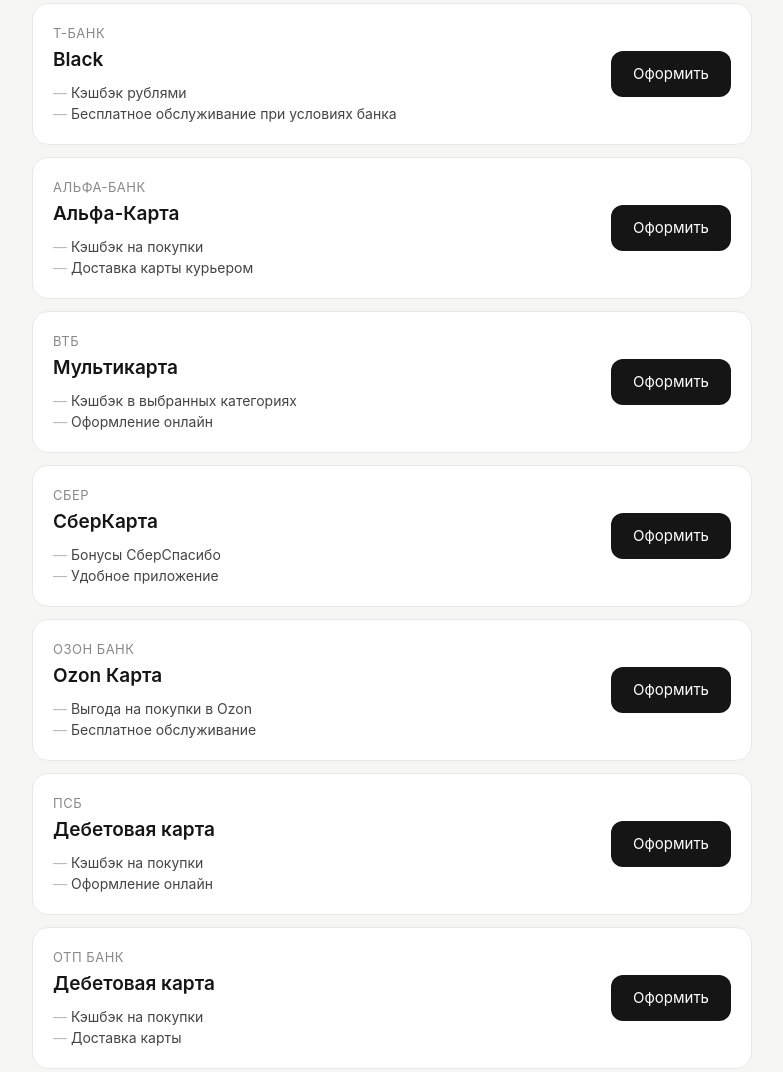
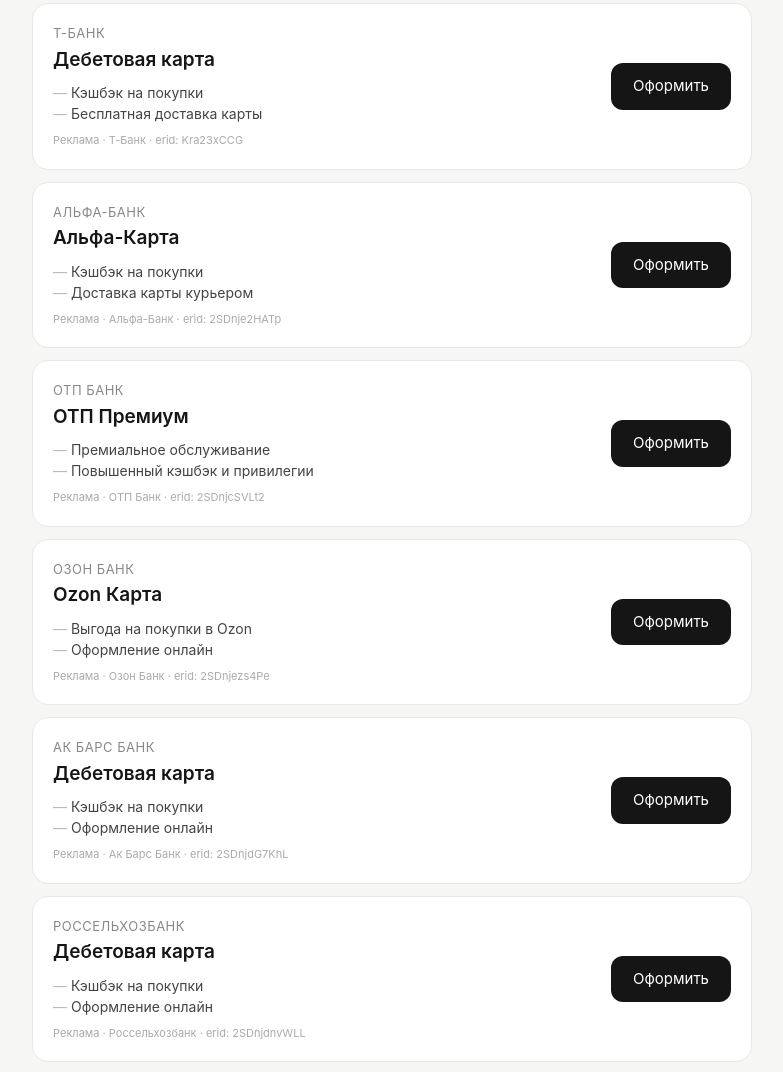
Before and after one commit to ouougcgc-design/vybor-karty, a plain HTML site: page index.html in a window 1280 px wide. Shown: the part 200-1272 px from the top of the page, without its empty margins (248-1031 px from the left). Drawn offline with Linux system fonts and the light colour scheme.

Commit message:
Add files via upload

```diff
--- a/index.html
+++ b/index.html
@@ -20,6 +20,7 @@ h1{font-size:32px;letter-spacing:-.5px}
 .name{font-size:19px;font-weight:600;margin:2px 0 8px}
 .perks{list-style:none;color:#444;font-size:14px}
 .perks li:before{content:"— ";color:#bbb}
+.erid{font-size:11px;color:#aaa;margin-top:8px}
 .btn{background:#151515;color:#fff;text-decoration:none;padding:12px 22px;border-radius:12px;font-size:15px;white-space:nowrap}
 .btn:hover{background:#333}
 .help{margin-top:36px;background:#151515;color:#fff;border-radius:20px;padding:28px;text-align:center}
@@ -61,21 +62,25 @@ var TG = "Edgar316";
 //    perks — короткие плюсы. Проверьте их по условиям оффера!
 var CARDS = {
   debit: [
-    {bank:"Т-Банк", name:"Black", perks:["Кэшбэк рублями","Бесплатное обслуживание при условиях банка"], link:"ССЫЛКА_1"},
-    {bank:"Альфа-Банк", name:"Альфа-Карта", perks:["Кэшбэк на покупки","Доставка карты курьером"], link:"ССЫЛКА_2"},
-    {bank:"ВТБ", name:"Мультикарта", perks:["Кэшбэк в выбранных категориях","Оформление онлайн"], link:"ССЫЛКА_3"},
-    {bank:"Сбер", name:"СберКарта", perks:["Бонусы СберСпасибо","Удобное приложение"], link:"ССЫЛКА_4"},
-    {bank:"Озон Банк", name:"Ozon Карта", perks:["Выгода на покупки в Ozon","Бесплатное обслуживание"], link:"ССЫЛКА_5"},
-    {bank:"ПСБ", name:"Дебетовая карта", perks:["Кэшбэк на покупки","Оформление онлайн"], link:"ССЫЛКА_9"},
-    {bank:"ОТП Банк", name:"Дебетовая карта", perks:["Кэшбэк на покупки","Доставка карты"], link:"ССЫЛКА_10"},
-    {bank:"ОТП Банк", name:"ОТП Премиум", perks:["Премиальное обслуживание","Повышенный кэшбэк и привилегии"], link:"ССЫЛКА_11"},
-    {bank:"Ак Барс Банк", name:"Дебетовая карта", perks:["Кэшбэк на покупки","Оформление онлайн"], link:"ССЫЛКА_12"},
-    {bank:"УБРиР", name:"Дебетовая карта", perks:["Кэшбэк на покупки","Бесплатное обслуживание при условиях банка"], link:"ССЫЛКА_13"}
+    {bank:"Т-Банк", name:"Дебетовая карта", perks:["Кэшбэк на покупки","Бесплатная доставка карты"], link:"https://trk.ppdu.ru/click/hRxt5cGF?erid=Kra23xCCG"},
+    {bank:"Альфа-Банк", name:"Альфа-Карта", perks:["Кэшбэк на покупки","Доставка карты курьером"], link:"https://trk.ppdu.ru/click/tGYu6cmo?erid=2SDnje2HATp"},
+    {bank:"ОТП Банк", name:"ОТП Премиум", perks:["Премиальное обслуживание","Повышенный кэшбэк и привилегии"], link:"https://trk.ppdu.ru/click/py68D9Tf?erid=2SDnjcSVLt2"},
+    {bank:"Озон Банк", name:"Ozon Карта", perks:["Выгода на покупки в Ozon","Оформление онлайн"], link:"https://trk.ppdu.ru/click/5CciS6FB?erid=2SDnjezs4Pe"},
+    {bank:"Ак Барс Банк", name:"Дебетовая карта", perks:["Кэшбэк на покупки","Оформление онлайн"], link:"https://trk.ppdu.ru/click/b2AuUHvv?erid=2SDnjdG7KhL"},
+    {bank:"Россельхозбанк", name:"Дебетовая карта", perks:["Кэшбэк на покупки","Оформление онлайн"], link:"https://trk.ppdu.ru/click/pNHhM648?erid=2SDnjdnvWLL"}
   ],
   credit: [
-    {bank:"Альфа-Банк", name:"Кредитная карта", perks:["Беспроцентный период","Решение онлайн"], link:"ССЫЛКА_6"},
-    {bank:"Т-Банк", name:"Платинум", perks:["Беспроцентный период","Доставка карты"], link:"ССЫЛКА_7"},
-    {bank:"ВТБ", name:"Кредитная карта", perks:["Беспроцентный период","Кэшбэк"], link:"ССЫЛКА_8"}
+    {bank:"ОТП Банк", name:"Кредитная карта «Далее»", perks:["Беспроцентный период","Решение онлайн"], link:"https://trk.ppdu.ru/click/DrXxNyBI?erid=2SDnjeiRuUn"},
+    {bank:"Яндекс", name:"Яндекс Сплит", perks:["Оплата покупок частями","Оформление онлайн"], link:"https://trk.ppdu.ru/click/pf78llXM?erid=2SDnjdJuo9L"},
+    {bank:"Ренессанс Банк", name:"Кредитная карта", perks:["Беспроцентный период","Решение онлайн"], link:"https://trk.ppdu.ru/click/iX01g2Ak?erid=2SDnjdFo9iJ"},
+    {bank:"Т-Банк", name:"Кредитная карта", perks:["Беспроцентный период","Бесплатная доставка карты"], link:"https://trk.ppdu.ru/click/9erxxcm3?erid=2SDnjc3BPsH"},
+    {bank:"ВТБ", name:"Кредитная карта", perks:["Беспроцентный период","Оформление онлайн"], link:"https://trk.ppdu.ru/click/bjrUAkI1?erid=2SDnjeGCc2T"},
+    {bank:"Уралсиб", name:"Кредитная карта", perks:["Беспроцентный период","Решение онлайн"], link:"https://trk.ppdu.ru/click/IitByMAs?erid=2SDnjbpvGx2"},
+    {bank:"ОТП Банк", name:"Кредитная карта", perks:["Беспроцентный период","Решение онлайн"], link:"https://trk.ppdu.ru/click/rPeCFJvU?erid=2SDnjee1d3Q"},
+    {bank:"Банк Зенит", name:"Кредитная карта", perks:["Беспроцентный период","Оформление онлайн"], link:"https://trk.ppdu.ru/click/ROuJe7Sd?erid=2SDnjdGKRVJ"},
+    {bank:"МТС Банк", name:"Кредитная карта", perks:["Беспроцентный период","Оформление онлайн"], link:"https://trk.ppdu.ru/click/mXgwdVch?erid=2SDnjco6Mtf"},
+    {bank:"Озон Банк", name:"Кредитная карта", perks:["Беспроцентный период","Выгода на покупки в Ozon"], link:"https://trk.ppdu.ru/click/zXYDmVdh?erid=2SDnjcGXYYi"},
+    {bank:"Ак Барс Банк", name:"Кредитная карта", perks:["Беспроцентный период","Решение онлайн"], link:"https://trk.ppdu.ru/click/Sgt2c8Kr?erid=2SDnjbrXxdX"}
   ]
 };
 
@@ -87,7 +92,7 @@ function show(t){
     var href=c.link.indexOf("http")===0?c.link:"https://t.me/"+TG;
     return '<div class="card"><div><div class="bank">'+c.bank+'</div><div class="name">'+c.name+
     '</div><ul class="perks">'+c.perks.map(function(p){return"<li>"+p+"</li>"}).join("")+
-    '</ul></div><a class="btn" href="'+href+'" target="_blank" rel="noopener sponsored">Оформить</a></div>';
+    '</ul>'+(c.link.indexOf("erid=")>0?'<div class="erid">Реклама · '+c.bank+' · erid: '+c.link.split("erid=")[1]+'</div>':'')+'</div><a class="btn" href="'+href+'" target="_blank" rel="noopener sponsored">Оформить</a></div>';
   }).join("");
 }
 document.querySelectorAll(".tab").forEach(function(b){
```
